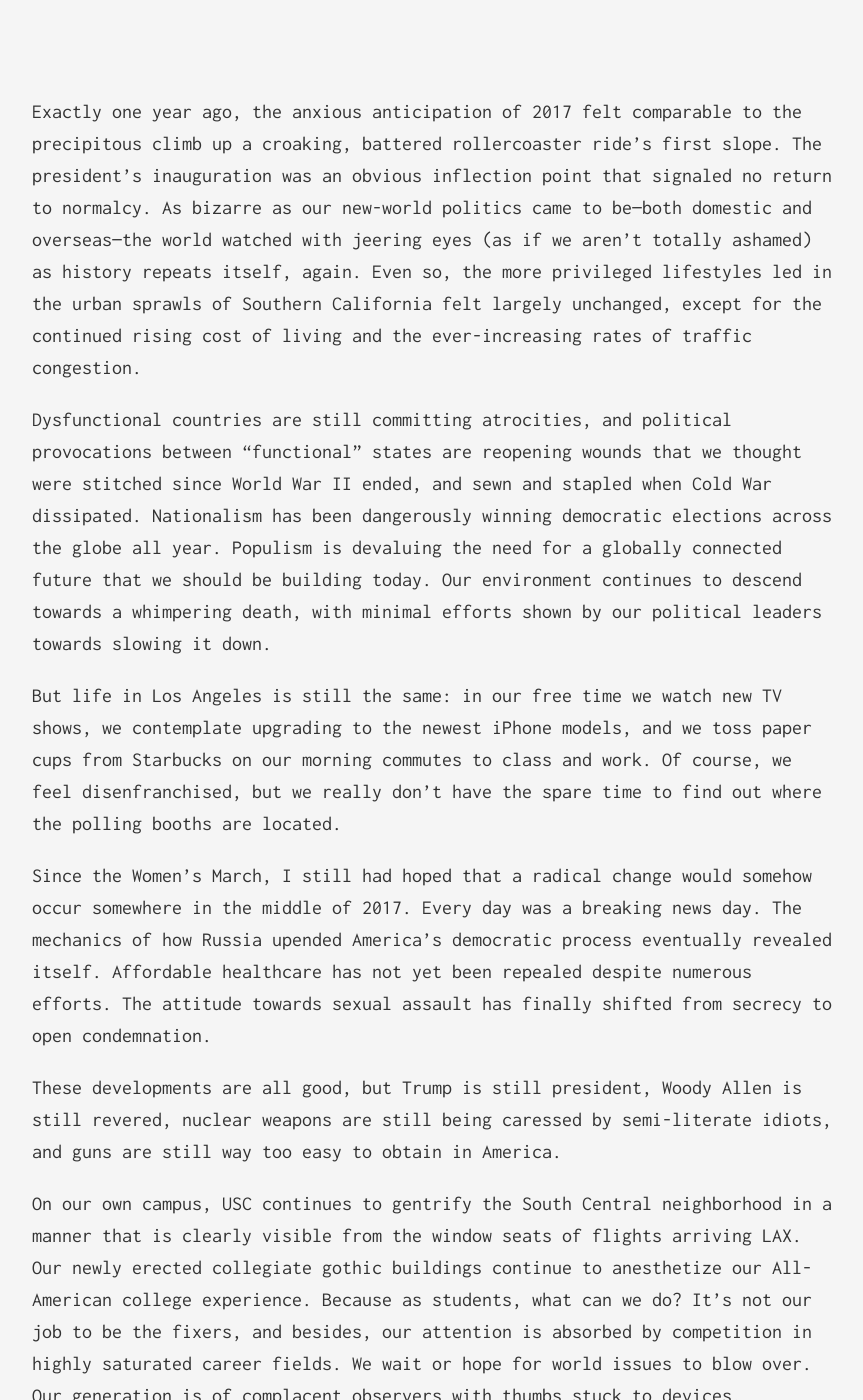
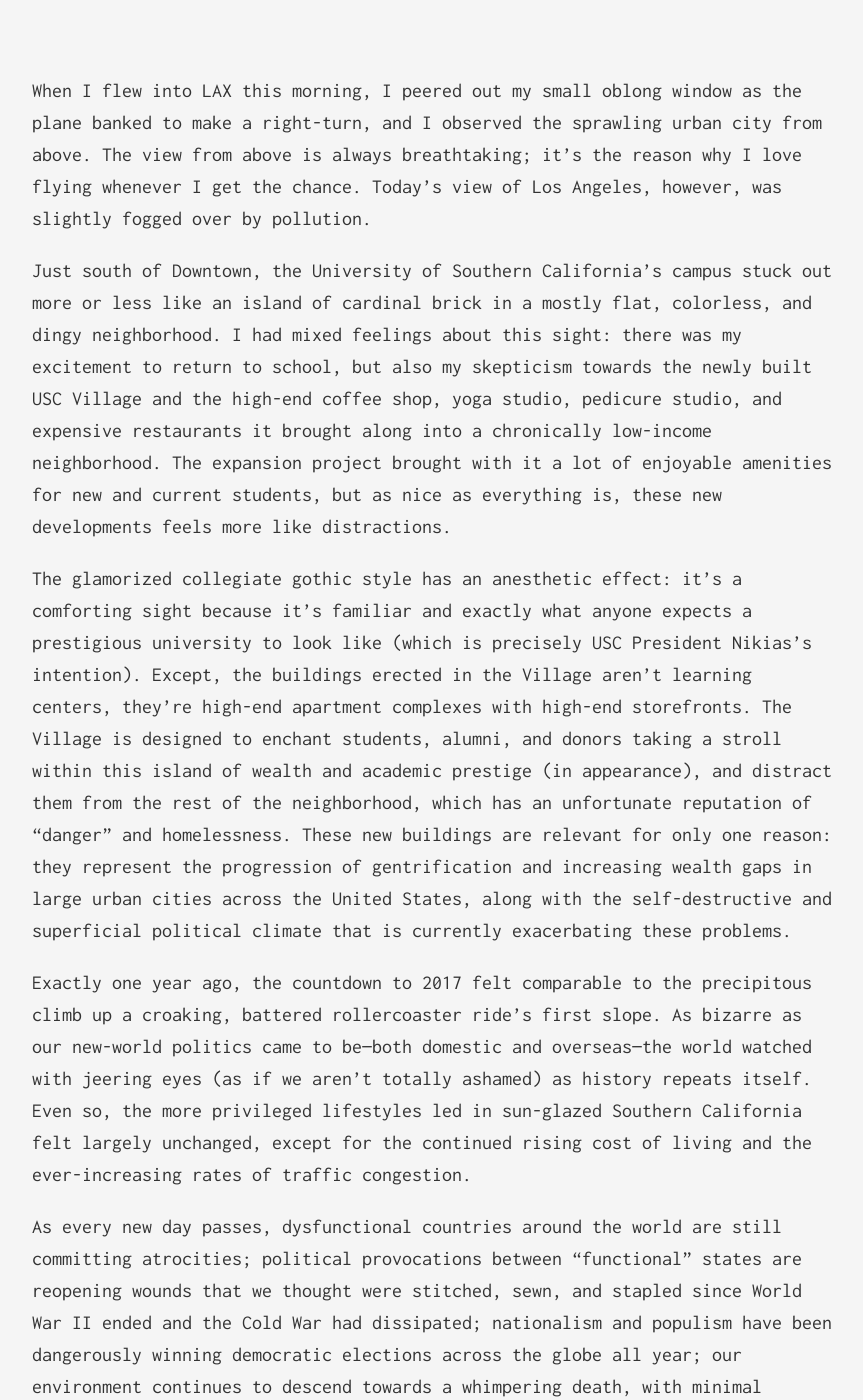
Before and after one commit to ninjiangstar/blog, a Jekyll site: the page built from _posts/2017-12-31-2018.markdown, in a window 1280 px wide and 1400 px high, scrolled down 354 px. Shown: the whole window, without its empty margins (208-1071 px from the left). Built offline with Jekyll 4.4.1, drawn with Linux system fonts in a browser that asks for light colours; some of the changed text lies outside the part shown.

Commit message:
update 2018

```diff
--- a/_posts/2017-12-31-2018.markdown
+++ b/_posts/2017-12-31-2018.markdown
@@ -1,21 +1,24 @@
 ---
 layout: post
 title:  "2018"
-subtitle: "Another new year..."
 date:   2018-01-01 01:45:00
 categories: [me]
 ---
 
-Exactly one year ago, the anxious anticipation of 2017 felt comparable to the precipitous climb up a croaking, battered rollercoaster ride's first slope. The president's inauguration was an obvious inflection point that signaled no return to normalcy. As bizarre as our new-world politics came to be—both domestic and overseas—the world watched with jeering eyes (as if we aren't totally ashamed) as history repeats itself, again. Even so, the more privileged lifestyles led in the urban sprawls of Southern California felt largely unchanged, except for the continued rising cost of living and the ever-increasing rates of traffic congestion.
+When I flew into LAX this morning, I peered out my small oblong window as the plane banked to make a right-turn, and I observed the sprawling urban city from above. The view from above is always breathtaking; it's the reason why I love flying whenever I get the chance. Today's view of Los Angeles, however, was slightly fogged over by pollution.
 
-Dysfunctional countries are still committing atrocities, and political provocations between "functional" states are reopening wounds that we thought were stitched since World War II ended, and sewn and stapled when Cold War dissipated. Nationalism has been dangerously winning democratic elections across the globe all year. Populism is devaluing the need for a globally connected future that we should be building today. Our environment continues to descend towards a whimpering death, with minimal efforts shown by our political leaders towards slowing it down.
+Just south of Downtown, the University of Southern California's campus stuck out more or less like an island of cardinal brick in a mostly flat, colorless, and dingy neighborhood. I had mixed feelings about this sight: there was my excitement to return to school, but also my skepticism towards the newly built USC Village and the high-end coffee shop, yoga studio, pedicure studio, and expensive restaurants it brought along into a chronically low-income neighborhood. The expansion project brought with it a lot of enjoyable amenities for new and current students, but as nice as everything is, these new developments feels more like distractions.
 
-But life in Los Angeles is still the same: in our free time we watch new TV shows, we contemplate upgrading to the newest iPhone models, and we toss paper cups from Starbucks on our morning commutes to class and work. Of course, we feel disenfranchised, but we really don't have the spare time to find out where the polling booths are located.
+The glamorized collegiate gothic style has an anesthetic effect: it's a comforting sight because it's familiar and exactly what anyone expects a prestigious university to look like (which is precisely USC President Nikias's intention). Except, the buildings erected in the Village aren't learning centers, they're high-end apartment complexes with high-end storefronts. The Village is designed to enchant students, alumni, and donors taking a stroll within this island of wealth and academic prestige (in appearance), and distract them from the rest of the neighborhood, which has an unfortunate reputation of "danger" and homelessness. These new buildings are relevant for only one reason: they represent the progression of gentrification and increasing wealth gaps in large urban cities across the United States, along with the self-destructive and superficial political climate that is currently exacerbating these problems.
 
-Since the Women's March, I still had hoped that a radical change would somehow occur somewhere in the middle of 2017. Every day was a breaking news day. The mechanics of how Russia upended America's democratic process eventually revealed itself. Affordable healthcare has not yet been repealed despite numerous efforts. The attitude towards sexual assault has finally shifted from secrecy to open condemnation.
+Exactly one year ago, the countdown to 2017 felt comparable to the precipitous climb up a croaking, battered rollercoaster ride's first slope. As bizarre as our new-world politics came to be—both domestic and overseas—the world watched with jeering eyes (as if we aren't totally ashamed) as history repeats itself. Even so, the more privileged lifestyles led in sun-glazed Southern California felt largely unchanged, except for the continued rising cost of living and the ever-increasing rates of traffic congestion.
 
-These developments are all good, but Trump is still president, Woody Allen is still revered, nuclear weapons are still being caressed by semi-literate idiots, and guns are still way too easy to obtain in America.
+As every new day passes, dysfunctional countries around the world are still committing atrocities; political provocations between "functional" states are reopening wounds that we thought were stitched, sewn, and stapled since World War II ended and the Cold War had dissipated; nationalism and populism have been dangerously winning democratic elections across the globe all year; our environment continues to descend towards a whimpering death, with minimal efforts shown by global political leaders towards slowing the degradation.
 
-On our own campus, USC continues to gentrify the South Central neighborhood in a manner that is clearly visible from the window seats of flights arriving LAX. Our newly erected collegiate gothic buildings continue to anesthetize our All-American college experience. Because as students, what can we do? It's not our job to be the fixers, and besides, our attention is absorbed by competition in highly saturated career fields. We wait or hope for world issues to blow over. Our generation is of complacent observers with thumbs stuck to devices.
+But life in Los Angeles is still the same: in our spare time we watch new TV shows, we contemplate upgrading to the newest iPhone models, and we toss paper cups from Starbucks on our morning commutes to class and work. Of course, we feel disenfranchised, and we are constantly talking about the sensational news pieces, but most of us don't know where the nearest polling booths are located, and we also don't have time to find out.
 
-Perhaps I should have written a more positive, uplifting essay, and encouraged everyone to continue to strive towards their personal goals in 2018. But as students, we also need to reorient how we think about our participation in this destabilizing political climate. We won't affect immediate change in 2018, but we aren't totally powerless either. I wish you all a successful and productive year, but I  hope you all have a thoughtful and purposeful year too.
+Since the Women's March, I still had hoped that a radical change was somehow around the corner in 2017. Every day was a breaking news day. The mechanics of how Russia upended America's democratic process eventually revealed itself. The repeal of affordable healthcare was shot down despite numerous efforts. America's attitude towards sexual assault has finally shifted from a culture of secrecy to open condemnation. Americans are, day after day, resisting authority via our protected free speech rights. But a year later, Trump is still president, Woody Allen is still revered, nuclear weapons are still being caressed by illiterates, and guns are still way too easy to obtain in America. Yesterday we were frightened by the Las Vegas Shooting, but today we've all but forgotten it. Californians now have legal weed, but what else?
+
+Today's higher education is the mechanism by which most people around the world hope to achieve the American Dream. However, just as high school students in America have horribly distorted the concept of standardized testing as a ticket to higher education, university students are distorting the concept of career and opportunity as a ticket to wealth, happiness, and status. We constantly seek distraction from television, smartphone apps, and red bricks in South Central, perhaps because we don't want to admit to all the unsolved problems in the world. For all of us who were born with certain privileges, perhaps we don't deserve them as much as we think we do. We can't wait or hope for world issues to blow over. If Trump did anything in the past year, he revealed how easily people in America are distracted.
+
+Perhaps I should have written a more positive, uplifting essay, and encouraged everyone to continue to strive towards their personal goals in 2018. But as students, we also need to reorient how we think about our participation in this destabilizing global climate. Perhaps we can't affect immediate change, but we aren't totally powerless either.
```
